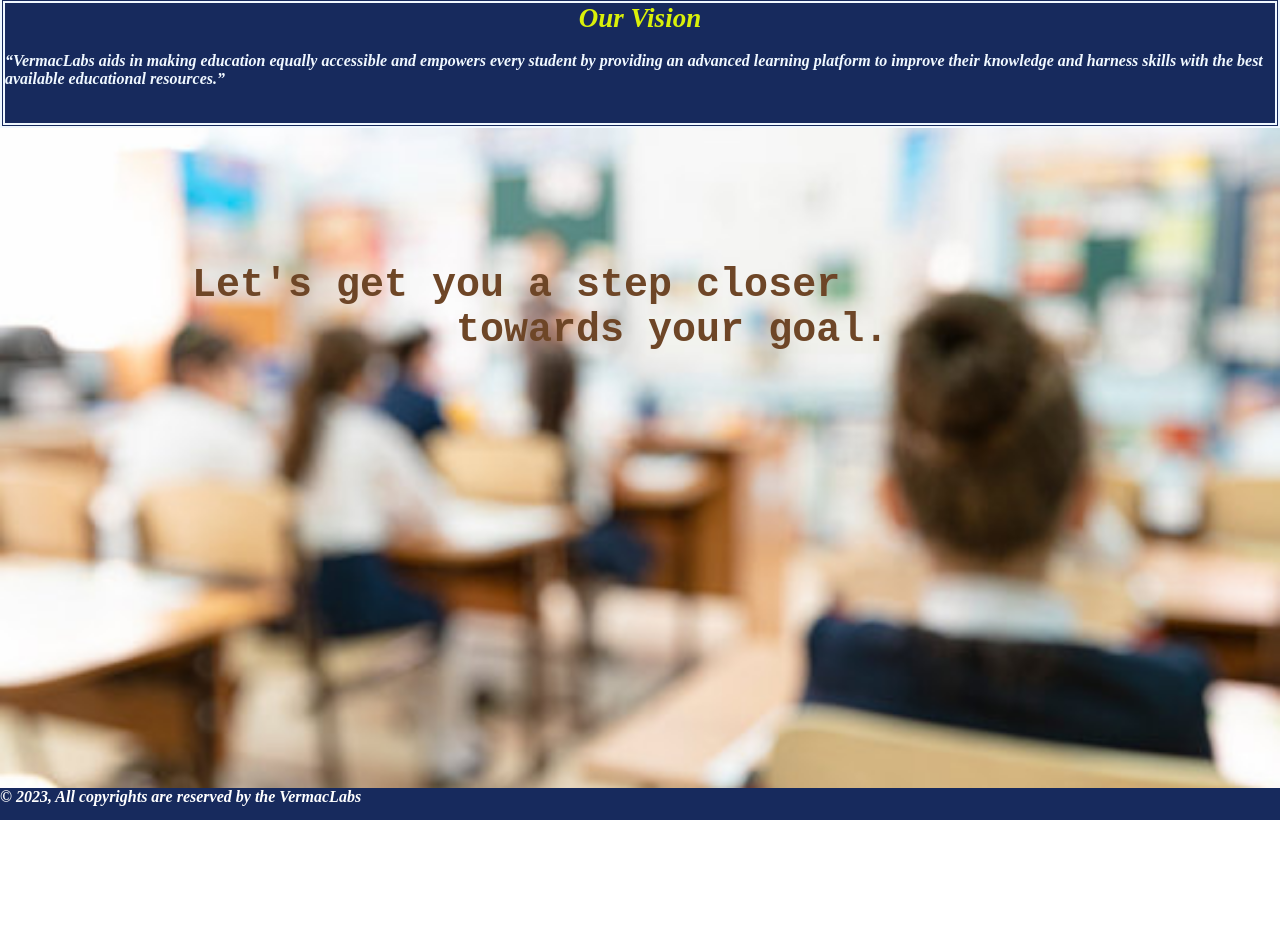
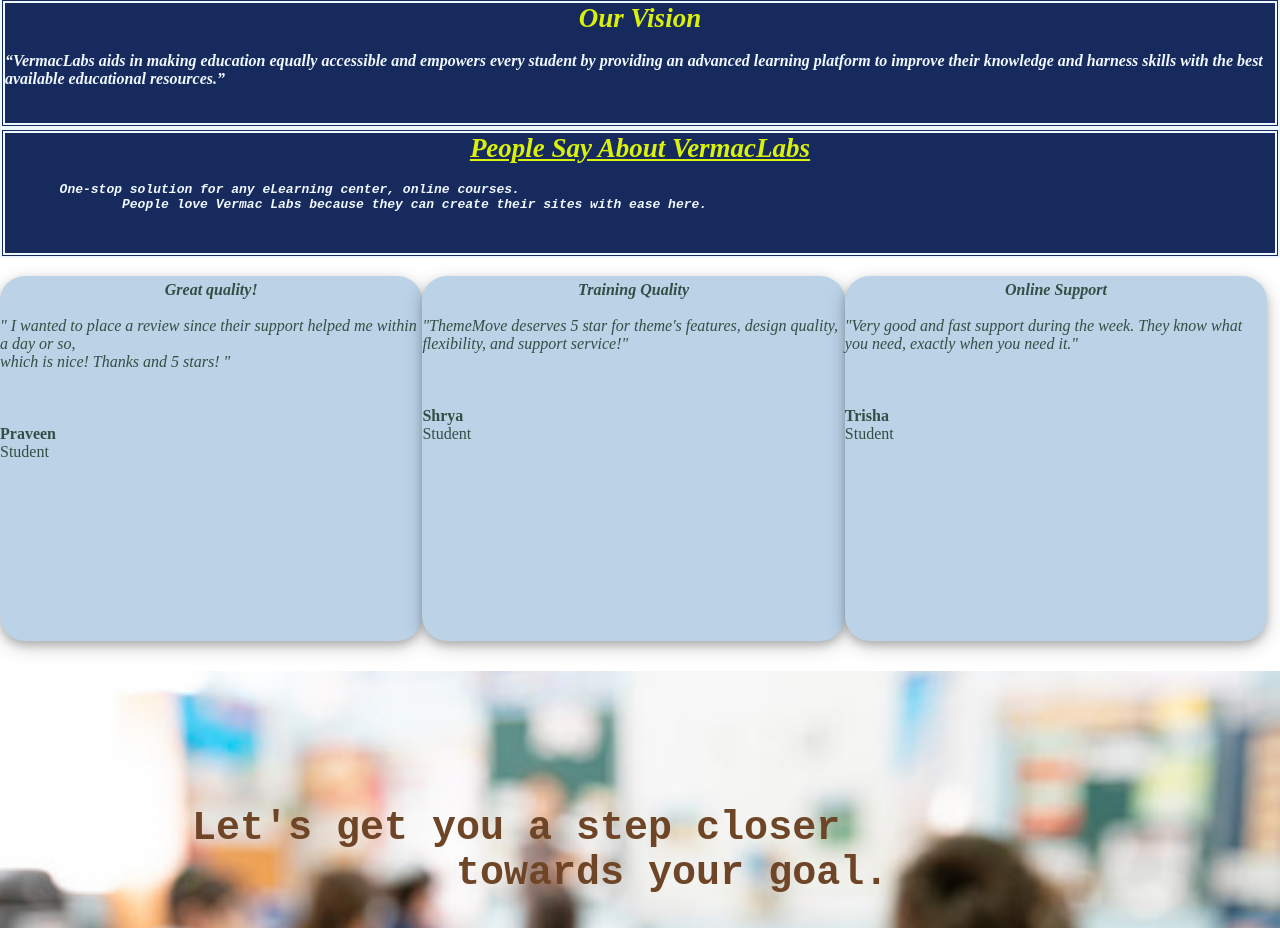
Before and after one commit to Faizxmohd/Vermaclabs, a plain HTML site: page index.html in a window 1280 px wide. Shown: the part 1518-2446 px from the top of the page. Before the commit the page ends 2338 px from the top, so only its background shows below. Drawn offline with Linux system fonts and the light colour scheme.

Commit message:
Reviews are inititated

```diff
--- a/index.html
+++ b/index.html
@@ -4,7 +4,7 @@
     <meta charset="UTF-8" />
     <meta http-equiv="X-UA-Compatible" content="IE=edge" />
     <meta name="viewport" content="width=device-width, initial-scale=1.0" />
-    <title>Welcome to vermaclabs</title>
+    <title>Welcome To VermacLabs</title>
     <link
       rel="stylesheet"
       href="https://cdnjs.cloudflare.com/ajax/libs/font-awesome/6.3.0/css/all.min.css"
@@ -114,6 +114,49 @@
       </p>
     </div>
 
+    <div class="reviews">
+      <div class="visiontitle"><h2 align="center"><i><u><b>People Say About VermacLabs</b></u></i></h2></div>
+      <br>
+      <pre><i>       One-stop solution for any eLearning center, online courses.
+               People love Vermac Labs because they can create their sites with ease here.</i>
+    </div>
+    <br>
+  <div class="coursedes">
+    <div class="polaroid3">
+      <div class="h4" align="center"><h4><i>Great quality!</i> </h4></div>
+      <br>
+      <i> " I wanted to place a review since their support helped me within a day or so,<br> which is nice! Thanks and 5 stars! "</i>
+      <br>
+      <br>
+      <br>
+      <br>
+    <b>Praveen</b> <br>
+      Student
+    </div>
+    <div class="polaroid3">
+      <div class="h4" align="center"><h4><i>Training Quality</i></h4></div>
+      <br>
+      <i> "ThemeMove deserves 5 star for theme's features, design quality, flexibility, and support service!"</i>
+      <br>
+      <br>
+      <br>
+      <br>
+      <b>Shrya</b><br>
+        Student
+    </div>
+    <div class="polaroid3">
+      <div class="h4" align="center"><h4><i>Online Support</i></h4></div>
+        <br>
+        <i> "Very good and fast support during the week. They know what you need, exactly when you need it."</i>
+        <br>
+        <br>
+        <br>
+        <br>
+        <b>Trisha</b><br>
+        Student
+
+    </div>
+  </div>
     <div class="parallax3">
       <pre><h1>
 
@@ -125,6 +168,7 @@
 </h1></pre>
     </div>
 
+
     <footer class="foot">
       <div class="footdes">
         <h4><i>&copy 2023, All copyrights are reserved by the VermacLabs</i></h4>
--- a/styles.css
+++ b/styles.css
@@ -95,6 +95,16 @@
   margin-bottom: 30px;
   border-radius: 15px;
 }
+div.polaroid3{
+  padding-top: 5px;
+  width: 33vw;
+  height: 45vh;
+  color: rgb(51, 79, 69);
+  background-color: rgb(187, 210, 231);
+  box-shadow: 0 4px 8px 0 rgba(0, 0, 0, 0.2), 0 6px 20px 0 rgba(0, 0, 0, 0.19);
+  margin-bottom: 30px;
+  border-radius: 25px;
+}
 .img1 {
   width: 60%;
 
@@ -112,6 +122,17 @@
 }
 .container.h2 {
   text-align: center;
+}
+.reviews{
+  transform-origin: bottom;
+  border: 5px;
+  border-style: double;
+  border-width: 100%;
+  font-weight: bolder;
+  border-color: aliceblue;
+  background-color: #071b52ee;
+  color: aliceblue;
+  height: 15vh;
 }
 .Vision {
   transform-origin: bottom;
```
